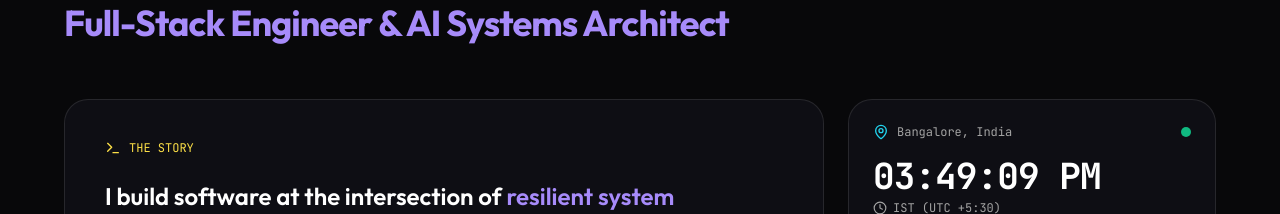
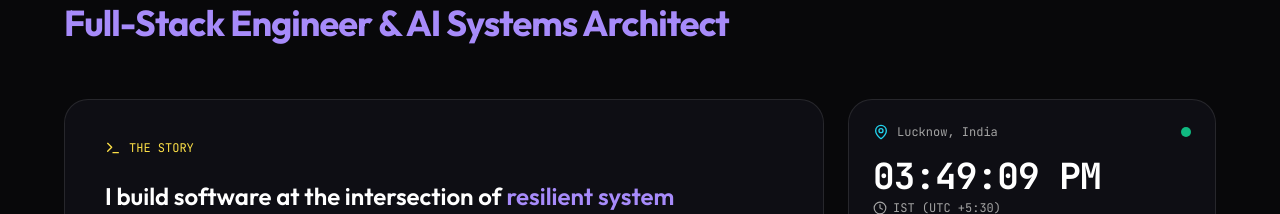
Before and after one commit to harshittpanday/harshit.dev, a Next.js app: page / in a window 1280 px wide. Shown: the part 7206-7420 px from the top of the page. Built offline with nearby package versions, Linux system fonts and the light colour scheme.

Commit message:
changed timezone specifications

```diff
--- a/src/components/AboutSection.tsx
+++ b/src/components/AboutSection.tsx
@@ -142,7 +142,7 @@ export const AboutSection: React.FC = () => {
               <div className="flex items-center justify-between mb-4">
                 <div className="flex items-center gap-2 text-xs font-mono text-neutral-400">
                   <MapPin className="w-4 h-4 text-brand-cyan" />
-                  <span>Bangalore, India</span>
+                  <span>Lucknow, India</span>
                 </div>
                 <span className="flex h-2.5 w-2.5 relative">
                   <span className="animate-ping absolute inline-flex h-full w-full rounded-full bg-emerald-400 opacity-75" />
```
